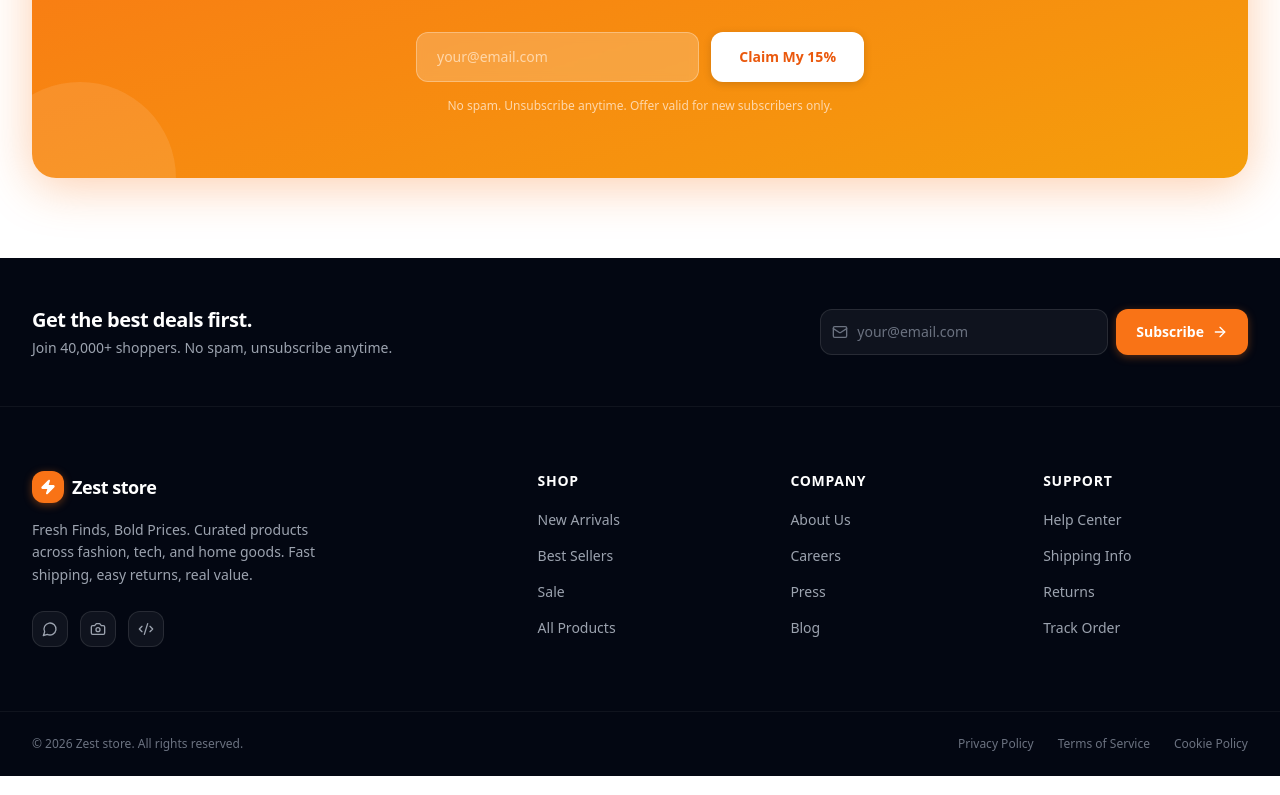
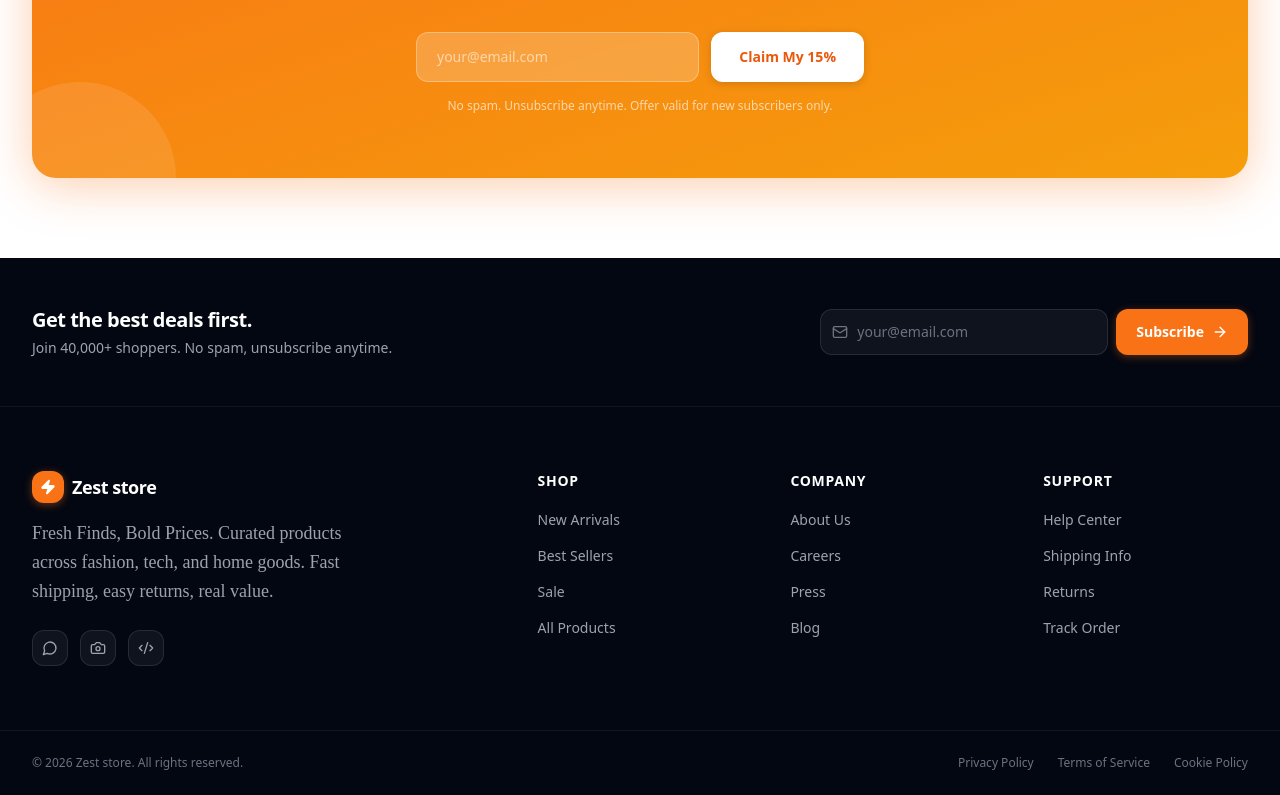
Before and after one commit to ranaasad01/atomic-create-an-e-commerce-landing-page-with-p-87a28018, a Next.js app: page / in a window 1280 px wide. Shown: the part 4311-5106 px from the top of the page. Built offline with nearby package versions, Linux system fonts and the light colour scheme.

Commit message:
style: apply Geist font and 18px size to footer tagline
Apply inline styles to the footer tagline paragraph to use Geist font family and 18px font size for improved visual consistency

```diff
--- a/components/Footer.tsx
+++ b/components/Footer.tsx
@@ -147,7 +147,7 @@ export default function Footer() {
                 {APP_NAME}
               </span>
             </Link>
-            <p className="text-sm text-gray-400 leading-relaxed max-w-xs">
+            <p className="text-sm text-gray-400 leading-relaxed max-w-xs" style={{ fontFamily: "Geist", fontSize: "18px" }}>
               {APP_TAGLINE}. Curated products across fashion, tech, and home goods. Fast shipping, easy returns, real value.
             </p>
             <div className="flex items-center gap-3 mt-6">
```
Also changed, not shown: 1 other file (tests, documents, lock files or other folders).
